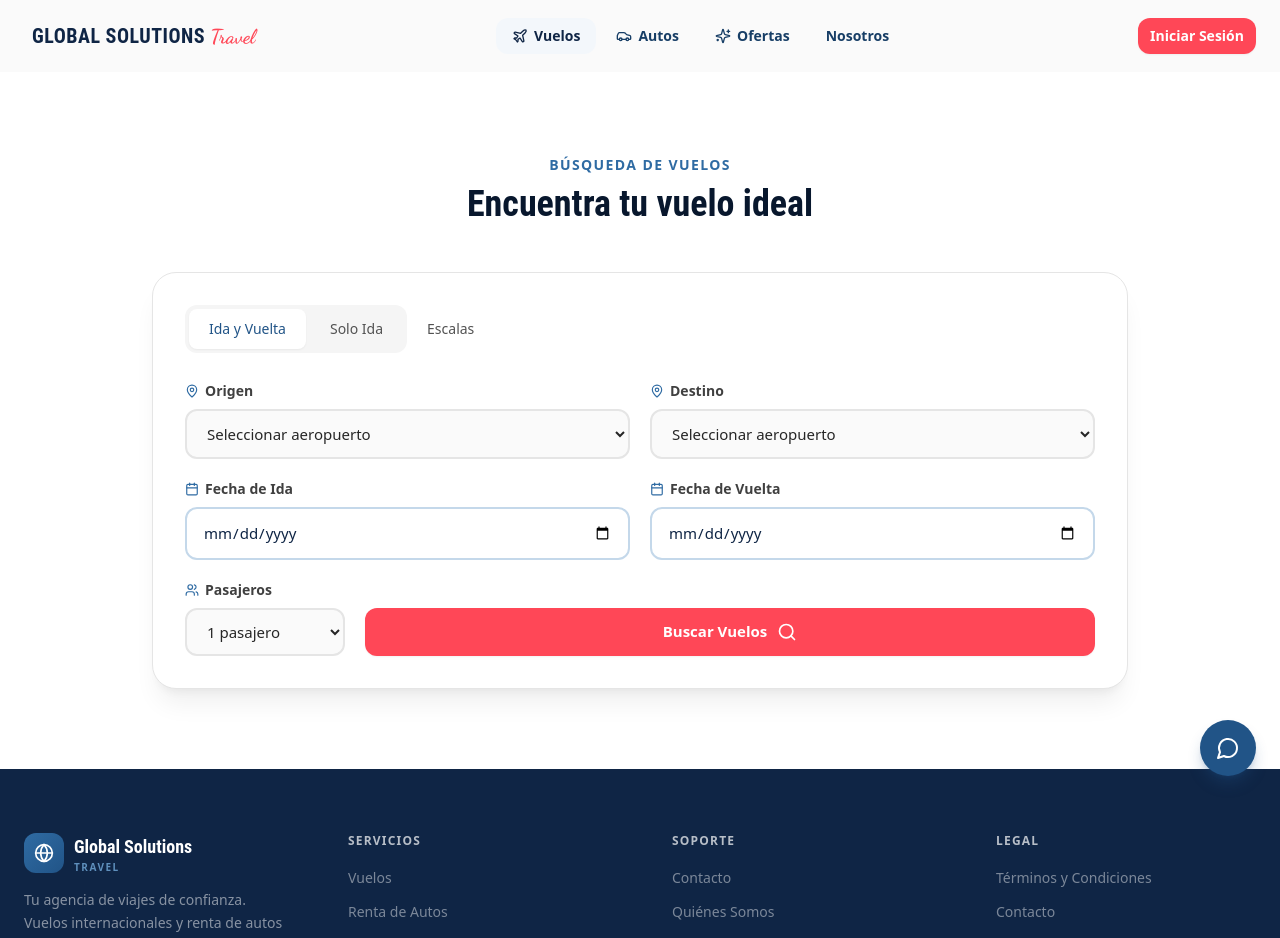
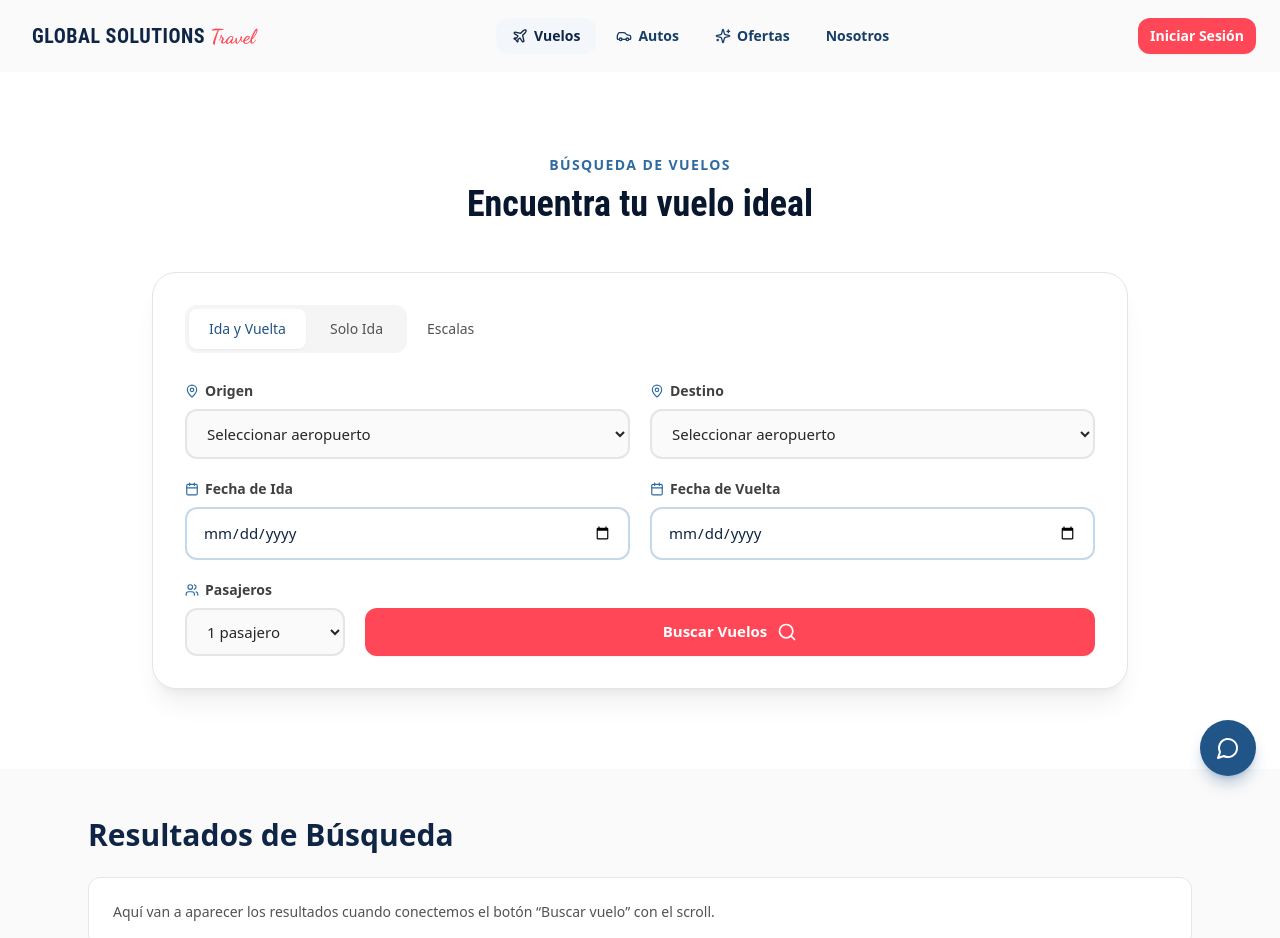
Before and after one commit to AgenciaSeniors/GlobalSolutionsApp, a Next.js app: page /flights in a window 1280 px wide. Shown: the top 938 px of the page. Built offline with nearby package versions, Linux system fonts and the light colour scheme.

Commit message:
Update page.tsx

```diff
--- a/src/app/(public)/flights/page.tsx
+++ b/src/app/(public)/flights/page.tsx
@@ -1,19 +1,20 @@
+'use client';
+
 /**
- * @fileoverview Flights page — search form + exclusive offers.
+ * @fileoverview Flights page — search form + results on same page (scroll).
  * @module app/(public)/flights/page
  */
-import type { Metadata } from 'next';
+
 import Navbar from '@/components/layout/Navbar';
 import Footer from '@/components/layout/Footer';
 import FlightSearchForm from '@/components/forms/FlightSearchForm';
-
-export const metadata: Metadata = { title: 'Buscar Vuelos' };
 
 export default function FlightsPage() {
   return (
     <>
       <Navbar />
       <main className="pt-[72px]">
+        {/* Sección del formulario */}
         <section className="bg-white py-20">
           <div className="mx-auto max-w-5xl px-6">
             <div className="mb-12 text-center">
@@ -24,7 +25,22 @@ export default function FlightsPage() {
                 Encuentra tu vuelo ideal
               </h1>
             </div>
+
             <FlightSearchForm />
+          </div>
+        </section>
+
+        {/* ✅ ESTE ES EL “PASO 1”: el ancla / zona a la que haremos scroll */}
+        <section id="flight-results" className="bg-neutral-50 py-12">
+          <div className="mx-auto max-w-6xl px-6">
+            <h2 className="mb-6 text-3xl font-extrabold text-[#0F2545]">
+              Resultados de Búsqueda
+            </h2>
+
+            {/* Placeholder temporal (luego aquí metemos filtros + lista real) */}
+            <div className="rounded-xl border bg-white p-6 text-sm text-neutral-600">
+              Aquí van a aparecer los resultados cuando conectemos el botón “Buscar vuelo” con el scroll.
+            </div>
           </div>
         </section>
       </main>
```
